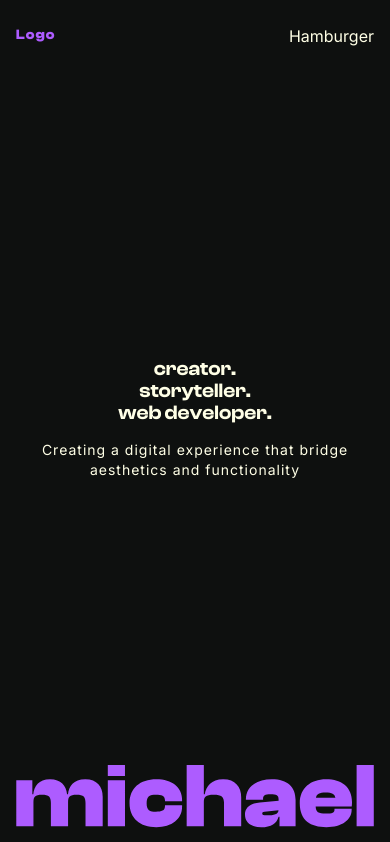
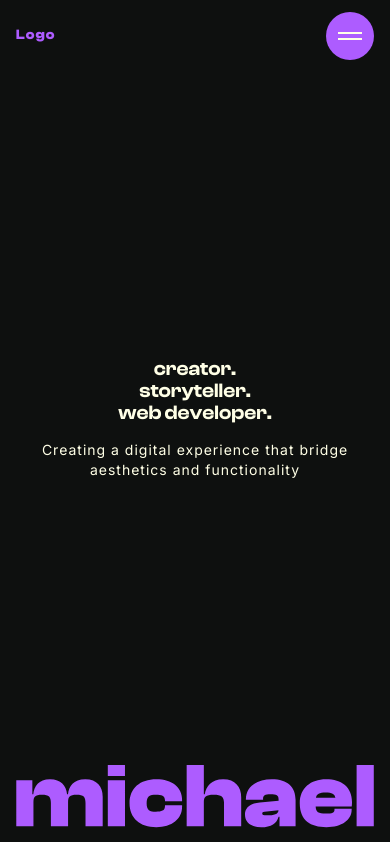
Before and after one commit to michaelcanonizado/michaelcanonizado, a Next.js app: page / in a window 390 px wide. Shown: the top 842 px of the page. Built offline with nearby package versions, Linux system fonts and the light colour scheme.

Commit message:
feat: add animation to <Hamburger>

```diff
--- a/src/app/_sections/navigation-bar/hamburger.tsx
+++ b/src/app/_sections/navigation-bar/hamburger.tsx
@@ -1,7 +1,52 @@
-import React from 'react';
+'use client';
 
-const Hamburger = () => {
-  return <div>Hamburger</div>;
+import { useState } from 'react';
+
+import { motion, Variants } from 'framer-motion';
+import { cn } from '@/lib/utils';
+import { ComponentBaseProps } from '@/types';
+
+const Hamburger = ({ className }: ComponentBaseProps) => {
+  const [isOpen, setIsOpen] = useState(false);
+
+  const hamburgerTVariants: Variants = {
+    close: {
+      translateY: '0px'
+    },
+    open: {
+      translateY: '3px',
+      rotate: '45deg'
+    }
+  };
+  const hamburgerBVariants: Variants = {
+    close: {
+      translateY: '0px'
+    },
+    open: {
+      translateY: '-3px',
+      rotate: '-45deg'
+    }
+  };
+
+  return (
+    <motion.div
+      animate={isOpen ? 'open' : 'close'}
+      onClick={() => setIsOpen(prev => !prev)}
+      className={cn(
+        'flex aspect-square flex-col items-center justify-center gap-[4px] rounded-full bg-brand p-[12px] hover:cursor-pointer',
+        className
+      )}
+    >
+      <motion.div
+        variants={hamburgerTVariants}
+        className='h-[2px] w-[24px] bg-foreground'
+      />
+      <motion.div
+        variants={hamburgerBVariants}
+        className='h-[2px] w-[24px] bg-foreground'
+      />
+    </motion.div>
+  );
 };
 
 export default Hamburger;
```
